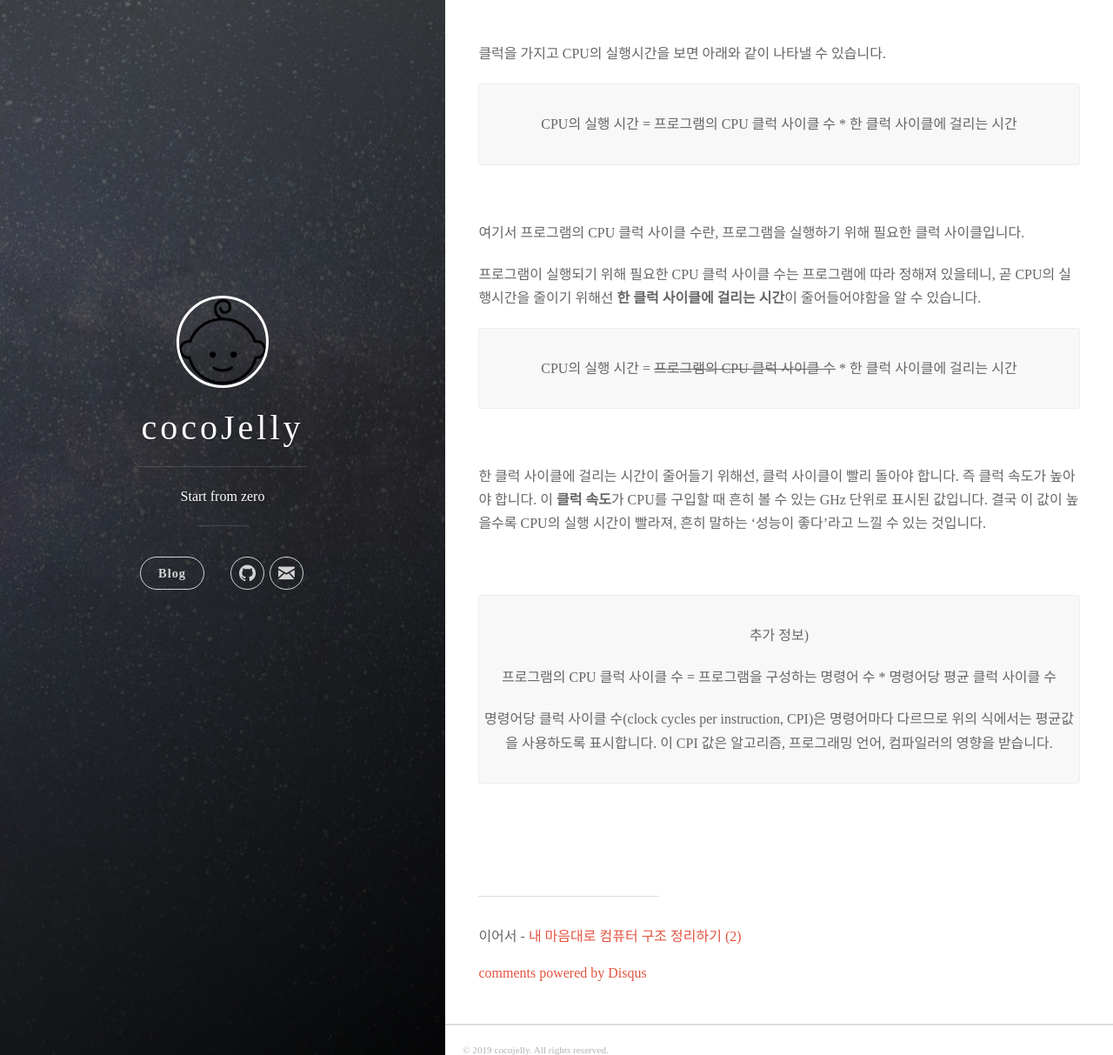
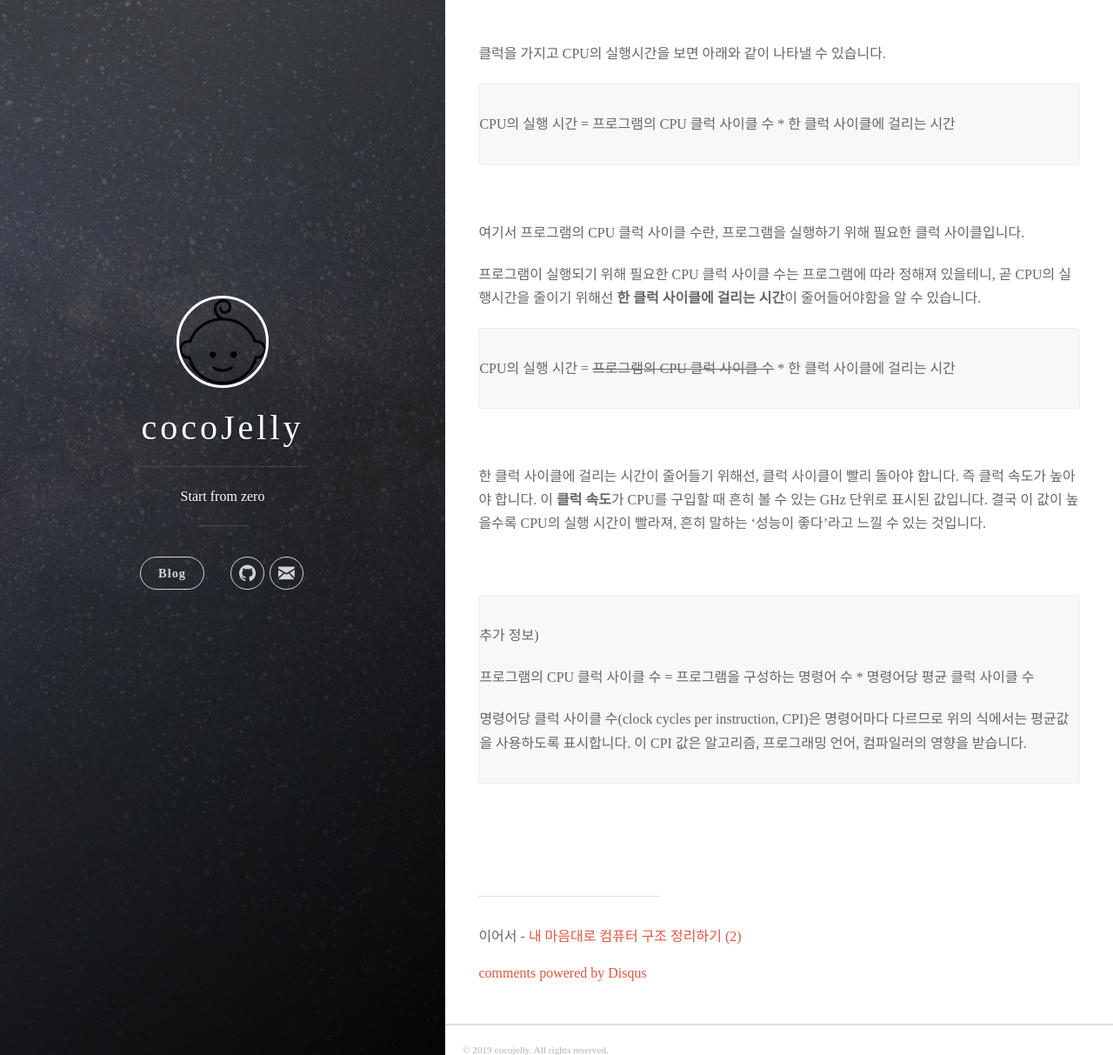
Before and after one commit to cocojelly/cocojelly.github.io, a Jekyll site: the page built from _posts/2019-01-03-내-마음대로-컴퓨터-구조-정리하기-(1).md, in a window 1280 px wide and 1400 px high, scrolled down 4698 px. Shown: the part 187-1400 px from the top of the window at 87% size. Built offline with Jekyll 4.4.1, drawn with Linux system fonts in a browser that asks for light colours; comment, search, counter and statistics services are not loaded.

Commit message:
modify setting

```diff
--- a/_posts/2019-01-03-내-마음대로-컴퓨터-구조-정리하기-(1).md
+++ b/_posts/2019-01-03-내-마음대로-컴퓨터-구조-정리하기-(1).md
@@ -13,7 +13,7 @@ tags: computer architecture
 
 참고 서적
 
-- [`컴퓨터 구조 및 설계 (하드웨어/소프트웨어 인터페이스) - David A. Patterson, John L. Hennessy`](http://www.kyobobook.co.kr/product/detailViewKor.laf?ejkGb=KOR&mallGb=KOR&barcode=9788964212134&orderClick=LAG&Kc=)
+- [`컴퓨터 구조 및 설계 (하드웨어/소프트웨어 인터페이스) - David A. Patterson, John L. Hennessy`](http://www.kyobobook.co.kr/product/detailViewKor.laf?ejkGb=KOR&mallGb=KOR&barcode=9788964212134&orderClick=LAG&Kc=){:target="_blank"}
 - [`운영체제 -  Silberschatz , Peter B. Galvin, Greg Gagne`](http://www.kyobobook.co.kr/product/detailViewKor.laf?ejkGb=KOR&mallGb=KOR&barcode=9788998886813&orderClick=LAG&Kc=)
 
 <br><br>
--- a/_sass/uno.scss
+++ b/_sass/uno.scss
@@ -996,8 +996,7 @@ blockquote {
 	border: 1px solid #eeeeee;
 	border-radius: 3px;
 	font-family: "D2Coding";
-	font-weight: lighter;
-	text-align: center; }
+	font-weight: lighter; }
 	blockquote p:last-child {
 		margin-bottom: 0; }
 
```
